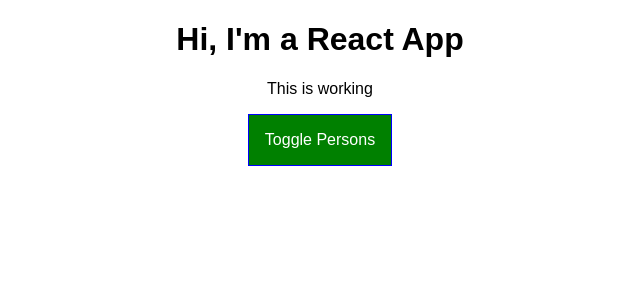
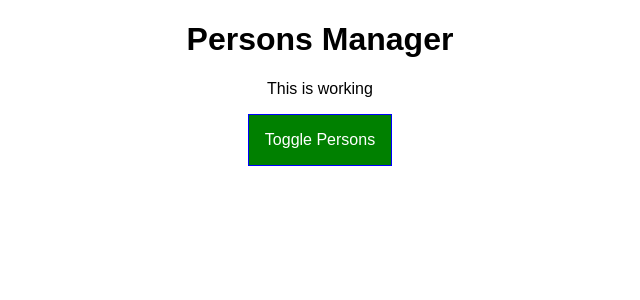
Before and after one commit to pradeepp28/react-complete-guide, a React (Create React App) app: page / in a window 1280 px wide. Shown: the top 300 px of the page, without its empty margins (320-960 px from the left). Built offline with nearby package versions, Linux system fonts and the light colour scheme.

Commit message:
class props

```diff
--- a/src/components/Cockpit/Cockpit.js
+++ b/src/components/Cockpit/Cockpit.js
@@ -1,31 +1,32 @@
-import React from 'react'
+import React from "react";
 
-import classses from './Cockpit.module.css'
+import classses from "./Cockpit.module.css";
 
-const cockpit = (props) => {
-    let btnClass = ''
+const cockpit = props => {
+  let btnClass = "";
 
   if (props.showPersons) {
-        btnClass = classses.Red
+    btnClass = classses.Red;
   }
 
-    const fontStyles = []
+  const fontStyles = [];
 
   if (props.persons.length <= 2) {
-      fontStyles.push(classses.red)
+    fontStyles.push(classses.red);
   }
 
   if (props.persons.length <= 1) {
-      fontStyles.push(classses.bold)
+    fontStyles.push(classses.bold);
   }
   return (
     <div className={classses.Cockpit}>
-                <h1>Hi, I'm a React App</h1>
-                <p className={fontStyles.join(' ')}>This is working</p>
-                <button className={btnClass}
-            onClick = {props.clicked}>Toggle Persons</button>
+      <h1>{props.title}</h1>
+      <p className={fontStyles.join(" ")}>This is working</p>
+      <button className={btnClass} onClick={props.clicked}>
+        Toggle Persons
+      </button>
     </div>
   );
-}
+};
 
-export default cockpit
+export default cockpit;
--- a/src/containers/App.js
+++ b/src/containers/App.js
@@ -19,7 +19,7 @@ class App extends Component {
 
   // create lifecycle #2
   static getDerivedStateFromProps(props, state) {
-    console.log("[App.js] getDerivedStateFromProps");
+    console.log("[App.js] getDerivedStateFromProps", props);
     return state;
   }
 
@@ -91,6 +91,7 @@ class App extends Component {
     return (
       <div>
         <Cockpit
+          title={this.props.appTitle}
           persons={this.state.persons}
           showPersons={this.state.showPersons}
           clicked={this.togglePersonsHandker}
--- a/src/index.js
+++ b/src/index.js
@@ -1,8 +1,11 @@
-import React from 'react';
-import ReactDOM from 'react-dom';
-import './index.css';
-import App from './containers/App';
-import registerServiceWorker from './registerServiceWorker';
+import React from "react";
+import ReactDOM from "react-dom";
+import "./index.css";
+import App from "./containers/App";
+import registerServiceWorker from "./registerServiceWorker";
 
-ReactDOM.render(<App />, document.getElementById('root'));
+ReactDOM.render(
+  <App appTitle="Persons Manager" />,
+  document.getElementById("root")
+);
 registerServiceWorker();
```
Lines whose indentation alone changed are shown as unchanged.
